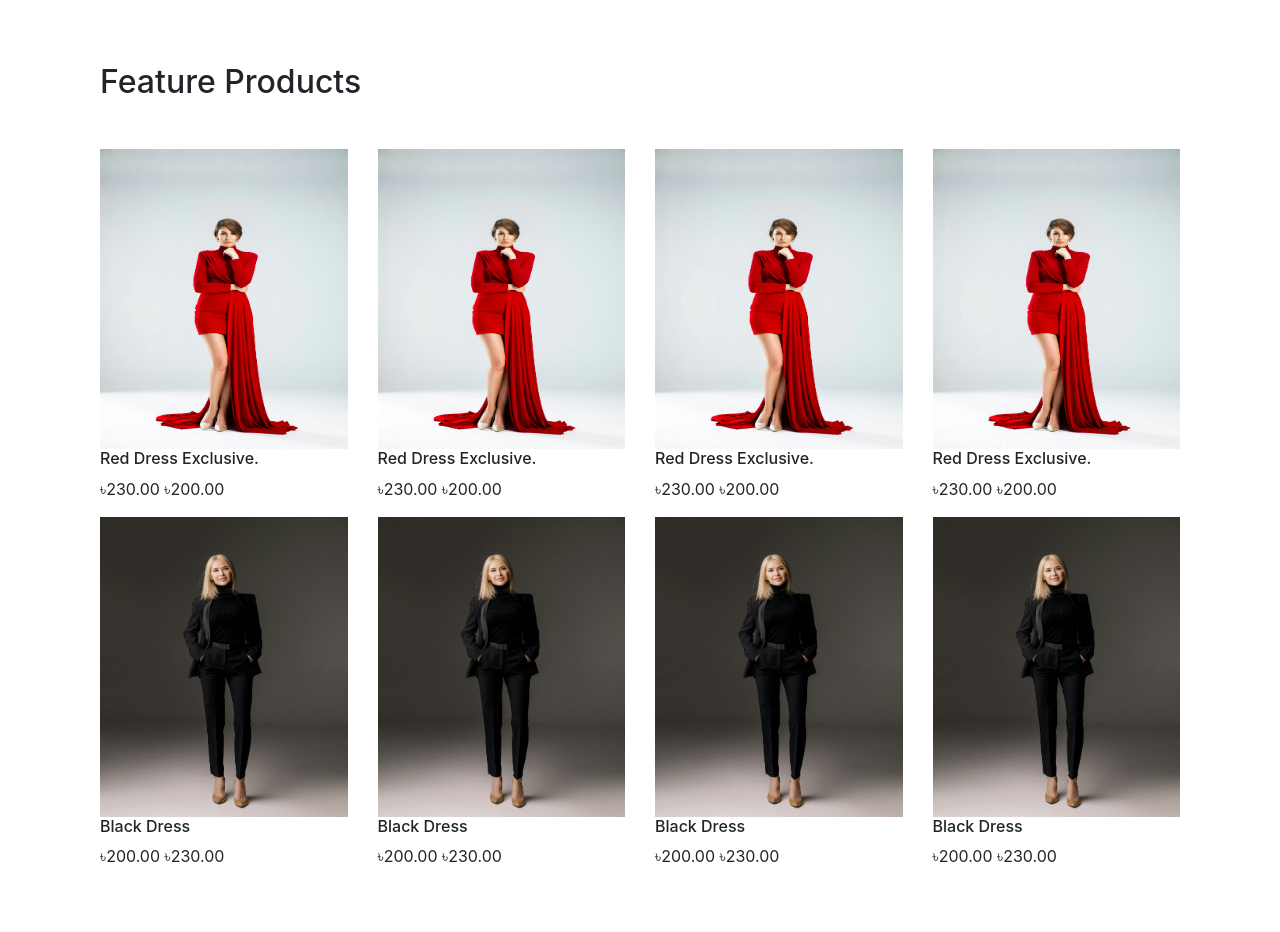
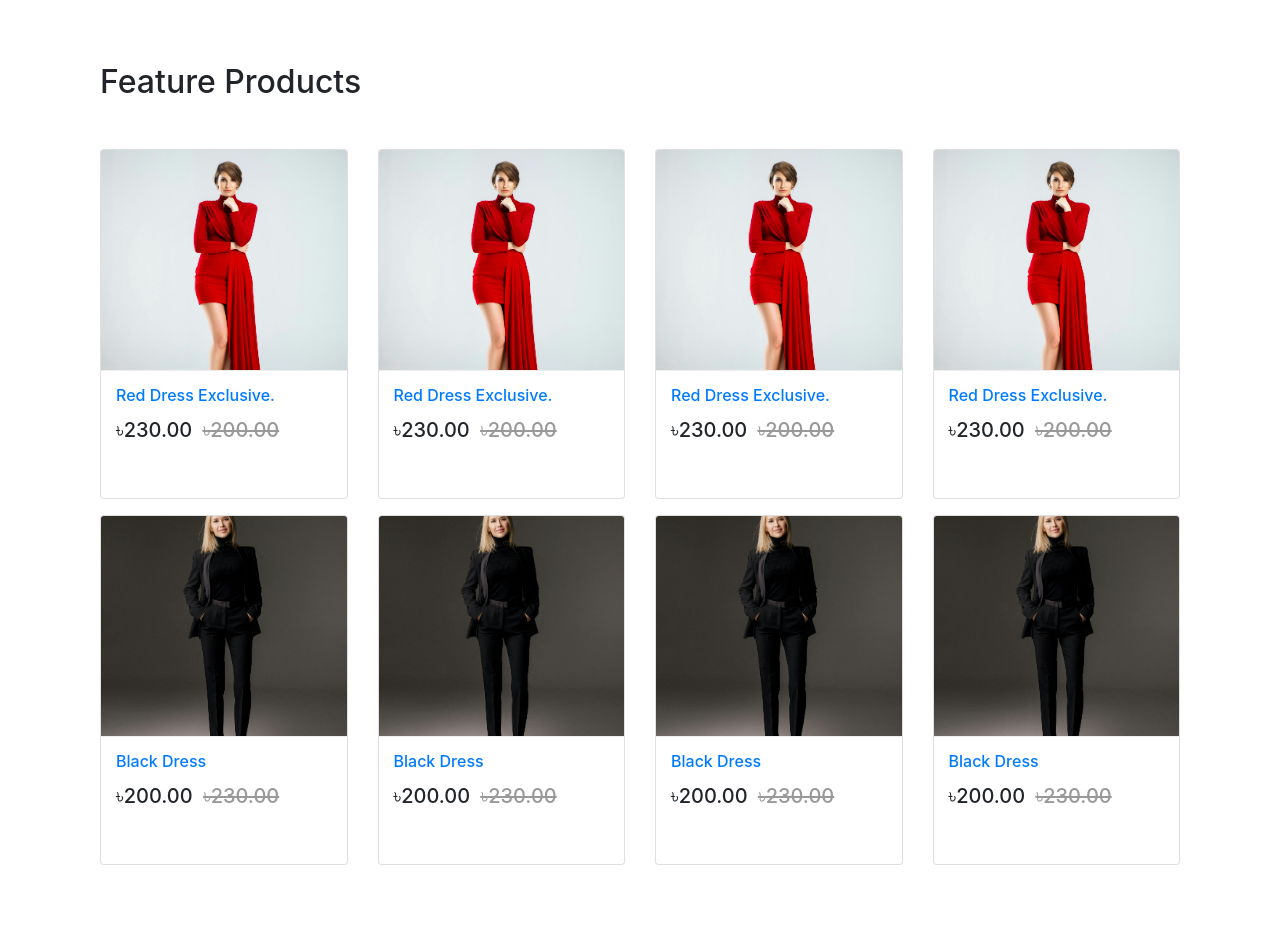
Before and after one commit to imran116/ecommerceProject_2, a Django app: page / in a window 1280 px wide. After the commit the page ends 865 px from the top, so only its background shows below. Run offline with Django 5.2, Linux system fonts and the light colour scheme; data comes from the database, SQL or seed files in the repository.

Commit message:
ADD: style in base.html for homepage product list

```diff
--- a/templates/base.html
+++ b/templates/base.html
@@ -8,7 +8,53 @@
     <link rel="stylesheet" href="https://cdn.jsdelivr.net/npm/bootstrap@4.6.2/dist/css/bootstrap.min.css" integrity="sha384-xOolHFLEh07PJGoPkLv1IbcEPTNtaed2xpHsD9ESMhqIYd0nLMwNLD69Npy4HI+N" crossorigin="anonymous">
     <link rel="stylesheet" href="{% static 'main.css' %}">
     <title>{% block title_block %}PICKAXE | ECOM{% endblock %}</title>
+<style>
+    .card {
+        height: 350px;
 
+    }
+    .card-product:after{
+        content: "";
+        display: table;
+        clear: both;
+        visibility: hidden;
+    }
+    .card-product .price-new, .card-product .pirce {
+        margin-right: 5px;
+    }
+    .card-product .price-old {
+        color: #999;
+    }
+    .card-product .img-wrap {
+        border-radius: 3px 3px 0 0;
+        overflow: hidden;
+        position: relative;
+        height: 220px;
+        text-align: center;
+    }
+    .card-product .img-wrap img {
+        max-height: 100%;
+        max-width: 100%;
+        object-fit: cover;
+    }
+    .card-product .info-wrap {
+        overflow: hidden;
+        padding: 15px;
+        border-top: 1px solid #eee;
+    }
+    .card-product .action-wrap {
+        padding-top: 4px;
+        margin-top: 4px;
+
+    }
+    .card-product .bottom-wrap {
+        padding: 15px;
+        border-top: 1px solid #eee;
+    }
+    .card-product .title {
+        margin-top: 0px;
+    }
+</style>
 </head>
 <body>
 <div class="container" style="padding-top: 15px">
--- a/templates/shop_app/home.html
+++ b/templates/shop_app/home.html
@@ -6,16 +6,19 @@
         <div class="row">
             {% for object in object_list %}
                 <div class="col-md-6 col-sm-12 col-lg-3">
-                    <figure class="">
-                        <div class="">
+                    <figure class="card card-product">
+                        <div class="img-wrap">
                             <img src="{{ object.main_image.url }}" style="width: 100%;height: 300px" alt="">
                         </div>
-                        <figcaption>
-                            <h6>{{ object.name }}</h6>
-                            <div class="">
-                                <span>&#2547;{{ object.price|floatformat:2 }}</span>
-                                <span>&#2547;{{ object.old_price|floatformat:2 }}</span>
+                        <figcaption class="info-wrap">
+                            <h6 class="title"><a href="#">{{ object.name }}</a></h6>
+                            <div class="action-wrap">
+                                <div class="price-wrap h5">
+                                <span class="price-new">&#2547;{{ object.price|floatformat:2 }}</span>
+                                <span class="price-old"><del>&#2547;{{ object.old_price|floatformat:2 }}</del></span>
                             </div>
+                            </div>
+
                         </figcaption>
                     </figure>
                 </div>
```
